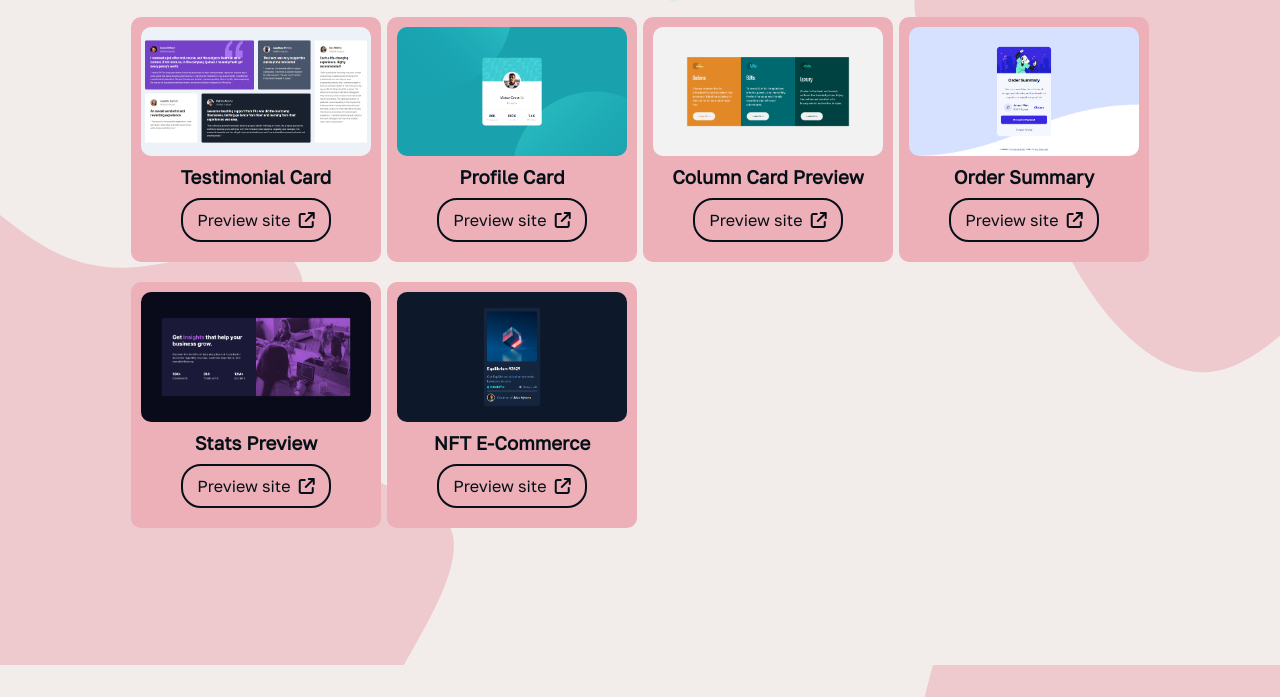
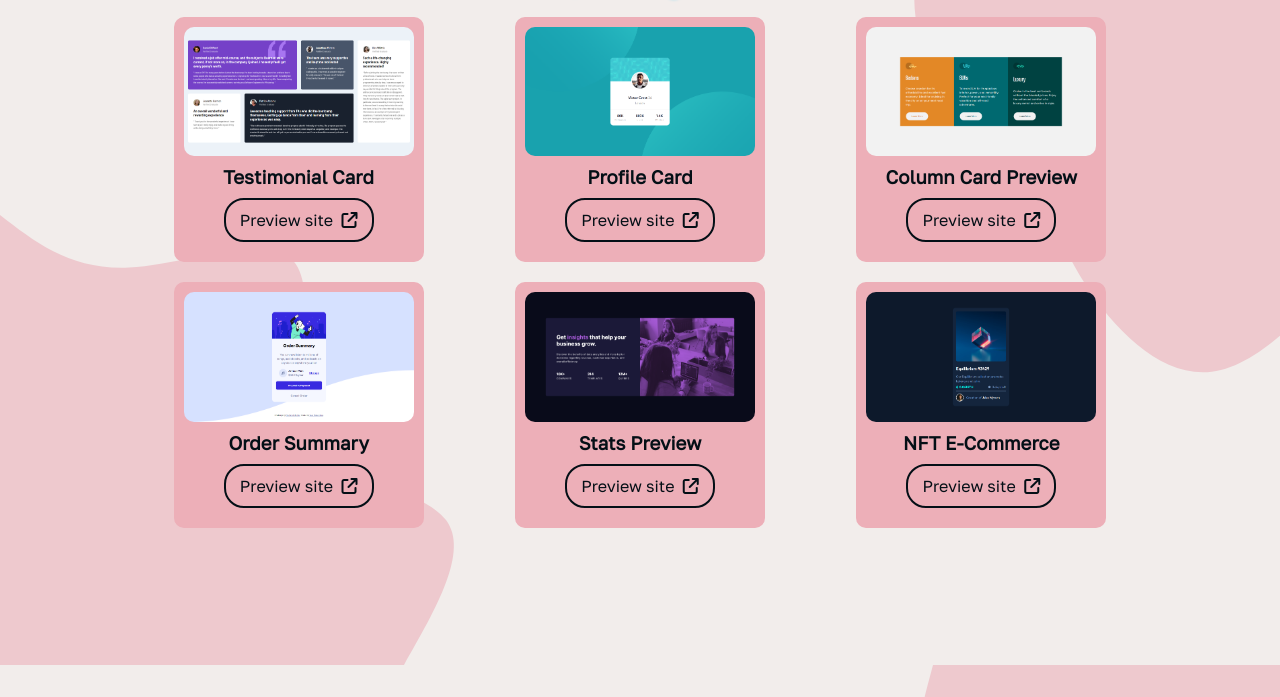
Before and after one commit to Mercytheboy/my-portfolio, a plain HTML site: page index.html in a window 1280 px wide. Shown: the part 903-1600 px from the top of the page. Drawn offline with Linux system fonts and the light colour scheme.

Commit message:
portfolio project container more responsive

```diff
--- a/Style.css
+++ b/Style.css
@@ -144,7 +144,7 @@ nav ul li a:hover {
   width: 80vw;
   display: grid;
   place-items: center;
-  grid-template-columns: repeat(auto-fit, minmax(250px, 1fr));
+  grid-template-columns: repeat(auto-fit, minmax(300px, 1fr));
   row-gap: 20px;
 }
 
```
